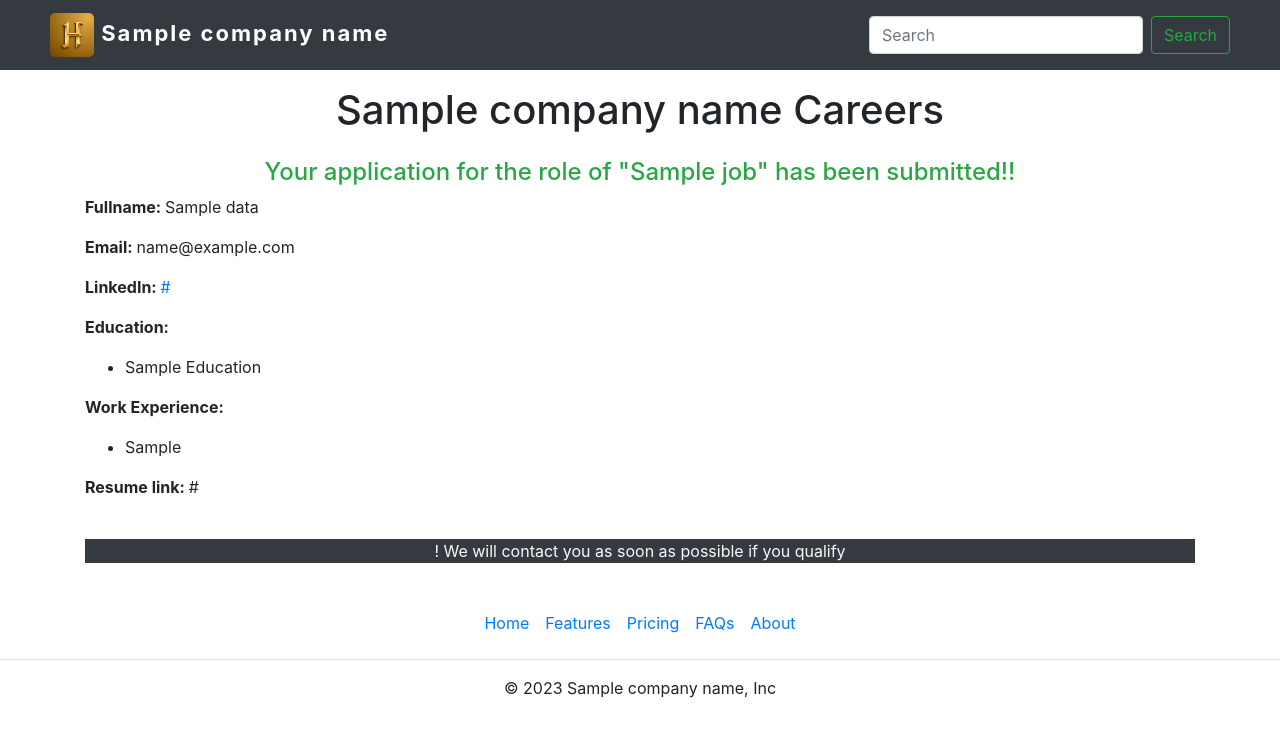
After one commit to mhoang2004/jovian-careers-v2, a Flask app: template templates/application-submitted.html in a window 1280 px wide. The commit adds this page. Shown: the top 737 px of the page. Run offline with Flask 3, Linux system fonts and the light colour scheme; the template is opened without the code that fills it: most values are stand-ins (such as "Sample title", 1, 10 or a date in 2020); some libraries are stand-ins or nearby versions.

Commit message:
add application in database

```diff
--- a/app.py
+++ b/app.py
@@ -1,13 +1,15 @@
-from flask import Flask, render_template, jsonify
-from database import load_jobs_from_db
+from flask import Flask, render_template, jsonify, request
+from database import load_jobs_from_db, add_application_to_db
 
 app = Flask(__name__)
+
+COMPANY_NAME = "Hoang"
 
 
 @app.route("/")
 def home_page():
     jobs = load_jobs_from_db()
-    return render_template("home.html", style_file="home", jobs=jobs, company_name="Hoang")
+    return render_template("home.html", style_file="home", jobs=jobs, company_name=COMPANY_NAME)
 
 
 @app.route("/api/jobs")
@@ -21,7 +23,7 @@ def show_job(id):
     jobs = load_jobs_from_db(id)
     if not jobs:
         return "Not Found", 404
-    return render_template("jobpage.html", style_file="jobpage", jobs=jobs, company_name="Hoang")
+    return render_template("job-page.html", style_file="job-page", jobs=jobs, company_name=COMPANY_NAME)
 
 
 @app.route("/api/job/<id>")
@@ -30,5 +32,14 @@ def show_api_job(id):
     return jsonify(jobs)
 
 
+@app.route("/job/<id>/apply", methods=['post'])
+def apply_to_job(id):
+    data = request.form
+    jobs = load_jobs_from_db(id)
+
+    add_application_to_db(id, data)
+    return render_template("application-submitted.html", style_file="application", data=data, jobs=jobs, company_name=COMPANY_NAME)
+
+
 if __name__ == "__main__":
     app.run(host='0.0.0.0', debug=True)
--- /dev/null
+++ b/static/styles/job-page.css
@@ -0,0 +1,6 @@
+input:not(input[type="submit"]) {
+    width: 50%;
+}
+textarea {
+    width: 70%;
+}
--- a/static/styles/navbar.css
+++ b/static/styles/navbar.css
@@ -1,7 +1,6 @@
 /* Navbar */
 .my-navbar {
     padding: 8px 50px;
-    height: 70px;
 }
 .navbar-brand {
     font-weight: bold;
--- /dev/null
+++ b/templates/application-submitted.html
@@ -0,0 +1,47 @@
+{% extends 'layout.html' %} {% block content %}
+
+<div class="container mt-6">
+    <h1 class="text-center mt-3 mb-4">{{company_name}} Careers</h1>
+    <h4 class="text-success text-center">Your application for the role of "{{jobs[0].title}}" has been submitted!!</h4>
+
+    <div>
+        <p><b>Fullname: </b>{{data.name}}</p>
+        <p><b>Email: </b>{{data.email}}</p>
+        <p><b>LinkedIn: </b> <a href="{{data.linkedin}}">{{data.linkedin}}</a></p>
+        <p>
+            <b>Education: </b>
+            {% if data.education %}
+                <ul>
+                    {% for line in data.education.split("\n")%}
+                        <li class="text-capitalize display-5 mt-2">{{line}}</li>
+                    {% endfor %}
+                </ul>
+            {% else %}
+            {{ "Not provide" }}
+            {% endif %}
+        </p>
+        <p>
+            <b>Work Experience: </b>
+            {% if data.work_experience %}
+                <ul>
+                    {% for line in data.work_experience.split("\n")%}
+                        <li class="text-capitalize display-5 mt-2">{{line}}</li>
+                    {% endfor %}
+                </ul>
+            {% else %}
+            {{ "Not provide" }}
+            {% endif %}
+        </p>
+        <p>
+            <b>Resume link: </b>
+            {% if data.resume_link %} {{ data.resume_link }} {% else %} {{ "Not provide" }} {% endif
+            %}
+        </p>
+    </div>
+
+    <br />
+    <p class="text-light bg-dark text-center">
+        ! We will contact you as soon as possible if you qualify
+    </p>
+</div>
+{% endblock %}
--- a/templates/jobpage.html
+++ b/templates/job-page.html
@@ -1,7 +1,7 @@
 {% extends 'layout.html' %} {% block content %}
 
 <div class="container">
-    <h1 class="text-center mt-3 mb-4">Jovian Careers</h1>
+    <h1 class="text-center mt-3 mb-4">{{company_name}} Careers</h1>
     <h4 class="mb-2">{{jobs[0].title}}</h4>
     <p class="lead">{{jobs[0].location}}</p>
     <h4 class="mb-3">Responsibilities</h4>
@@ -18,5 +18,7 @@
     </ol>
     <h4>Salary</h4>
     <p>{{jobs[0].currency}}{{jobs[0].salary}}</p>
+
+    {% include 'application-form.html' %}
 </div>
 {% endblock %}
--- a/templates/navbar.html
+++ b/templates/navbar.html
@@ -1,6 +1,6 @@
 <nav class="my-navbar navbar navbar-expand-lg navbar-dark bg-dark fixed-top">
     <a class="navbar-brand fw-bold" href="/">
-        <img src="../static/img/logo.avif" id="logo-img" alt="" />
+        <img src="../static/img/logo.avif" id="logo-img" alt="Logo" />
         {{company_name}}
     </a>
     <button
```
Also changed, not shown: database.py (+13 -0 lines), templates/application-form.html (added, +43 -0 lines), static/styles/application.css (added), static/styles/jobpage.css (deleted).
